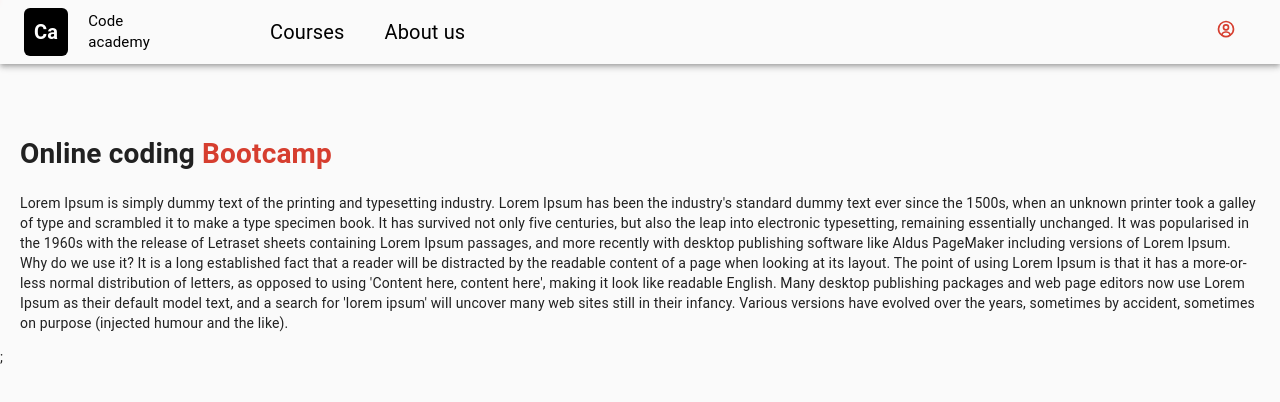
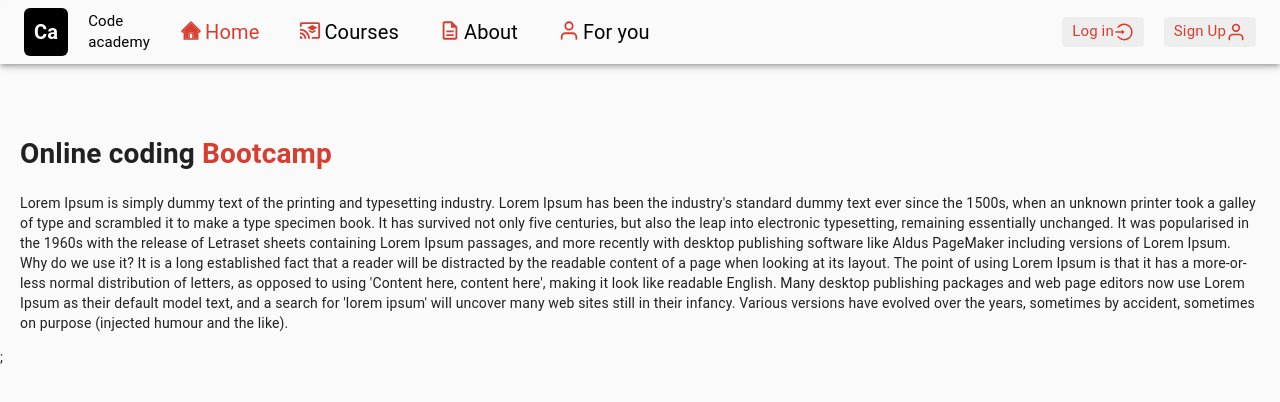
Before and after one commit to SzymonRojek/react-sign-in-up, a React (Create React App) app in the folder client/: page / in a window 1280 px wide. Shown: the top 402 px of the page. Built offline with nearby package versions, Linux system fonts and the light colour scheme; no server answers.

Commit message:
add icons to NavLinks, import components, add styles

```diff
--- a/client/src/components/Navigation/Drawer/Drawer.js
+++ b/client/src/components/Navigation/Drawer/Drawer.js
@@ -1,5 +1,5 @@
 import { useState } from "react";
-import { Link } from "react-router-dom";
+import { NavLink } from "react-router-dom";
 import {
   IconButton,
   List,
@@ -8,11 +8,18 @@ import {
   makeStyles,
 } from "@material-ui/core";
 import { Drawer } from "@mui/material";
-import { BiUserCircle } from "react-icons/bi";
 import { MdOutlineMenu } from "react-icons/md";
 import { RiMenu2Fill } from "react-icons/ri";
 
+import { SignInLink } from "../SignInLink";
+import { SignUpLink } from "../SignUpLink";
+
 const styles = {
+  activeLink: {
+    textDecoration: "none",
+    color: "#d63e2f",
+    fontSize: 20,
+  },
   link: {
     textDecoration: "none",
     color: "black",
@@ -25,7 +32,7 @@ const useStyles = makeStyles(() => ({
   link: {
     textDecoration: "none",
     color: "blue",
-    fontSize: "20px",
+    fontSize: 20,
   },
   icon: {
     color: "#d63e2f",
@@ -54,27 +61,45 @@ const DrawerComponent = () => {
       >
         <List>
           <ListItem onClick={() => setOpenDrawer(false)}>
-            <Link to="/" style={styles.link}>
+            <NavLink
+              to="/"
+              style={({ isActive }) =>
+                isActive ? styles.activeLink : styles.link
+              }
+            >
               Home
-            </Link>
+            </NavLink>
           </ListItem>
           <ListItem onClick={() => setOpenDrawer(false)}>
-            <Link to="/courses" style={styles.link}>
+            <NavLink
+              to="/courses"
+              style={({ isActive }) =>
+                isActive ? styles.activeLink : styles.link
+              }
+            >
               Courses
-            </Link>
+            </NavLink>
           </ListItem>
           <ListItem onClick={() => setOpenDrawer(false)}>
             <ListItemText>
-              <Link to="/about" style={styles.link}>
+              <NavLink
+                to="/about"
+                style={({ isActive }) =>
+                  isActive ? styles.activeLink : styles.link
+                }
+              >
                 About us
-              </Link>
+              </NavLink>
             </ListItemText>
           </ListItem>
           <ListItem onClick={() => setOpenDrawer(false)}>
             <ListItemText>
-              <Link to="/login" style={styles.link}>
-                <BiUserCircle style={styles.icon} />
-              </Link>
+              <SignInLink />
+            </ListItemText>
+          </ListItem>
+          <ListItem onClick={() => setOpenDrawer(false)}>
+            <ListItemText>
+              <SignUpLink />
             </ListItemText>
           </ListItem>
         </List>
--- a/client/src/components/Navigation/MainNavigation/MainNavigation.js
+++ b/client/src/components/Navigation/MainNavigation/MainNavigation.js
@@ -1,42 +1,26 @@
-import { Link, Outlet } from "react-router-dom";
+import { Link, NavLink, Outlet } from "react-router-dom";
 import {
   AppBar,
   Toolbar,
   CssBaseline,
-  makeStyles,
   useTheme,
   useMediaQuery,
 } from "@material-ui/core";
-import { BiUserCircle } from "react-icons/bi";
+import { AiTwotoneHome } from "react-icons/ai";
+import {
+  MdOutlineCastForEducation,
+  MdOutlineDescription,
+} from "react-icons/md";
+import { FiUser } from "react-icons/fi";
+
+import { styles, useStyles } from "./styles.js";
 
 import { useSetProgressBar } from "useSetProgressBar";
 import { NavLogo } from "../NavLogo";
 import { Drawer } from "../Drawer";
 import { LoadingBarPage } from "components/LoadingBarPage";
-
-const styles = {
-  link: {
-    textDecoration: "none",
-    color: "black",
-    fontSize: 20,
-  },
-  links: {
-    display: "flex",
-    justifyContent: "space-between",
-    padding: "0 20px 0 20px",
-    marginLeft: 100,
-    width: "100%",
-  },
-  icon: { color: "#d63e2f" },
-};
-
-const useStyles = makeStyles((theme) => ({
-  appBar: {
-    backgroundColor: "transparent",
-    justifyContent: "space-between",
-  },
-  toolbar: { justifyContent: "space-between" },
-}));
+import SignInLink from "components/Navigation/SignInLink/SignInLink.js";
+import SignUpLink from "components/Navigation/SignUpLink/SignUpLink.js";
 
 const MainNavigation = () => {
   const { progress, setProgress } = useSetProgressBar();
@@ -58,36 +42,55 @@ const MainNavigation = () => {
           {isMobile ? (
             <Drawer />
           ) : (
-            <div style={styles.links}>
-              <div
-                style={{
-                  display: "flex",
-                  gap: 40,
-                }}
-              >
-                <Link
+            <nav style={styles.navContainer}>
+              <div style={styles.linksContainer}>
+                <NavLink
+                  to="/"
+                  style={({ isActive }) =>
+                    isActive ? styles.activeLink : styles.link
+                  }
+                >
+                  <AiTwotoneHome style={styles.linkIcon} />
+                  Home
+                </NavLink>
+                <NavLink
                   to="/courses"
-                  style={styles.link}
+                  style={({ isActive }) =>
+                    isActive ? styles.activeLink : styles.link
+                  }
                   onClick={() => setProgress(100)}
                 >
+                  <MdOutlineCastForEducation style={styles.linkIcon} />
                   Courses
-                </Link>
-                <Link
+                </NavLink>
+                <NavLink
                   to="/about"
-                  style={styles.link}
+                  style={({ isActive }) =>
+                    isActive ? styles.activeLink : styles.link
+                  }
                   onClick={() => setProgress(100)}
                 >
-                  About us
-                </Link>
+                  <MdOutlineDescription style={styles.linkIcon} />
+                  About
+                </NavLink>
+                <NavLink
+                  to="/user-content"
+                  style={({ isActive }) =>
+                    isActive ? styles.activeLink : styles.link
+                  }
+                  onClick={() => setProgress(100)}
+                >
+                  <FiUser style={styles.linkIcon} />
+                  For you
+                </NavLink>
               </div>
-              <Link
-                to="/login"
-                style={styles.link}
-                onClick={() => setProgress(100)}
-              >
-                <BiUserCircle style={styles.icon} />
-              </Link>
-            </div>
+
+              {/* <LogInOut isLogin={isLogIn} onClick={() => setProgress(100)} /> */}
+              <div style={styles.signLinks}>
+                <SignInLink />
+                <SignUpLink />
+              </div>
+            </nav>
           )}
         </Toolbar>
       </AppBar>
--- /dev/null
+++ b/client/src/components/Navigation/SubNavigation/styles.js
@@ -0,0 +1,9 @@
+export const styles = {
+  link: {
+    textDecoration: "none",
+    color: "black",
+    fontSize: 20,
+    display: "flex",
+  },
+  linkIcon: { fontSize: 25, color: "#d63e2f", marginLeft: 30, paddingRight: 3 },
+};
--- a/client/src/pages/SecuredPageInfo.js
+++ b/client/src/pages/SecuredPageInfo.js
@@ -1,11 +1,21 @@
 import { GiKeyLock } from "react-icons/gi";
 
-import { LogIn } from "components/LogIn";
+import { SignInLink } from "components/Navigation/SignInLink";
+import { SignUpLink } from "components/Navigation/SignUpLink";
 
 const styles = {
-  container: { margin: 70, padding: "0 20px 0 20px", textAlign: "center" },
+  container: {
+    margin: 70,
+    padding: "0 20px 0 20px",
+    textAlign: "center",
+    display: "flex",
+    justifyContent: "center",
+    flexDirection: "column",
+    alignItems: "center",
+  },
   icon: { fontSize: 40 },
   heading: { color: "#d63e2f" },
+  linksContainer: { display: "flex", flexDirection: "column", gap: 20 },
 };
 
 const SecuredPageInfo = () => (
@@ -19,7 +29,10 @@ const SecuredPageInfo = () => (
 
     <p>Please log in to the content.</p>
 
-    <LogIn to="/login" />
+    <div style={styles.linksContainer}>
+      <SignInLink />
+      <SignUpLink />
+    </div>
   </div>
 );
 
```
